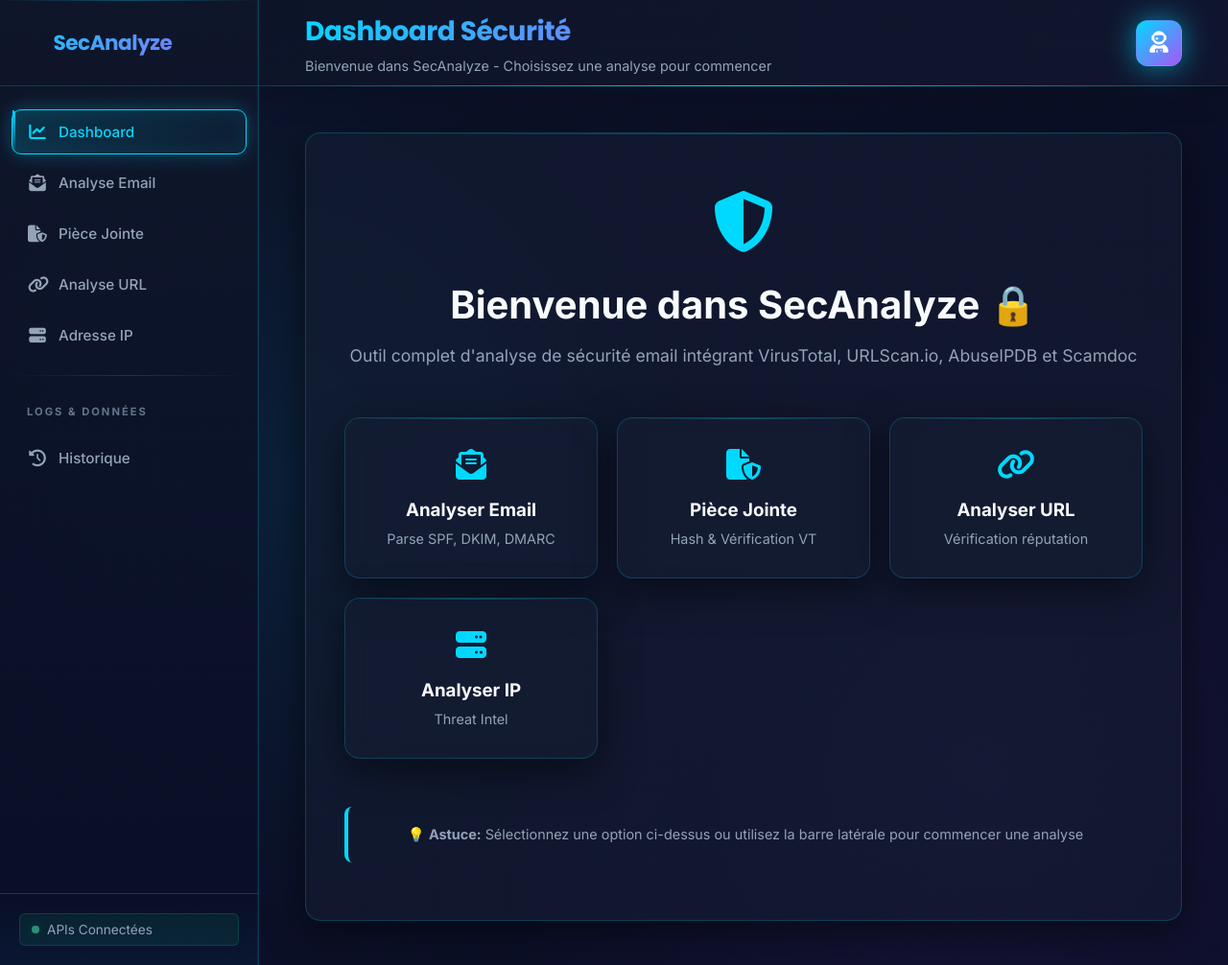
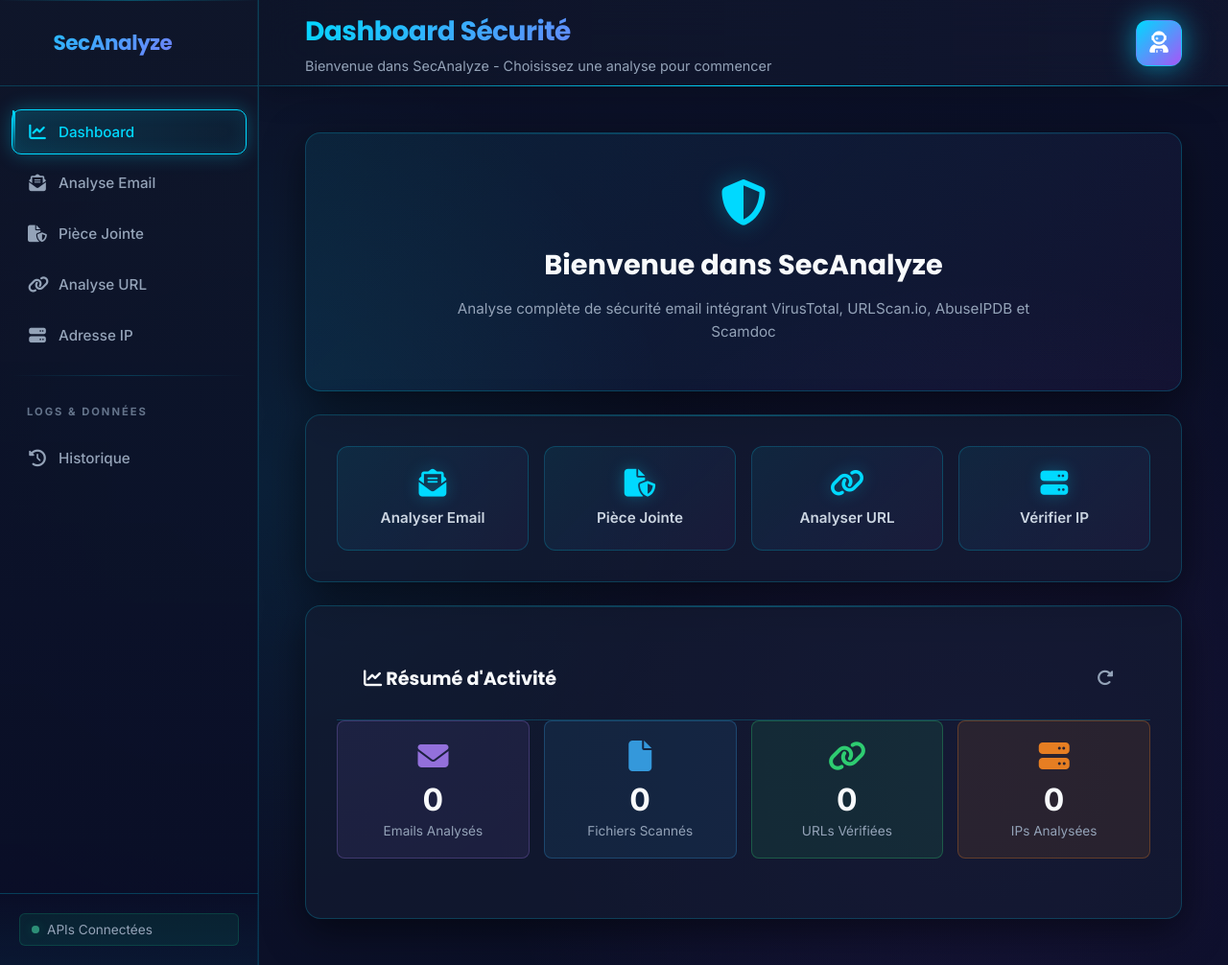
Before and after one commit to aymadr/Mail-Analyzer, a Flask app: page / in a window 1280 px wide. Shown: the whole page at 96% size. Run offline with Flask 3, Linux system fonts and the light colour scheme; data that the repository does not hold is empty.

Commit message:
feat: Enhance dashboard and history sections with improved UI and quick access buttons

```diff
--- a/mail-security-tool/frontend/static/script.js
+++ b/mail-security-tool/frontend/static/script.js
@@ -9,7 +9,7 @@ const tabConfig = {
     attachment: { title: "Sandbox Pièce Jointe", desc: "Calcul de Hash (SHA256, MD5) & Vérification Virustotal" },
     url: { title: "Scanner d'URL", desc: "Vérification réputation VirusTotal, Scamdoc et empreinte URLScan" },
     ip: { title: "Threat Intel IP", desc: "Consultation croisée VirusTotal & AbuseIPDB" },
-    history: { title: "Historique & Logs", desc: "Archives des analyses enregistrées dans la DB locale" }
+    history: { title: "Historique des Analyses", desc: "Archives des analyses enregistrées dans la DB locale avec filtres" }
 };
 
 // Initialize app
@@ -917,41 +917,184 @@ function buildScamdocBox(result) {
 
 // Load Dashboard
 function loadDashboard() {
-    // Dashboard is static welcome screen, no API call needed
+    const dashboardSummary = document.getElementById('dashboardSummary');
+    if(!dashboardSummary) return;
+
+    dashboardSummary.innerHTML = `
+        <div class="loader-container">
+            <div class="spinner"></div>
+            <p style="color: var(--primary); font-family: var(--font-mono); font-size: 0.9rem;">[ CHARGEMENT DES STATISTIQUES... ]</p>
+        </div>
+    `;
+
+    fetch('/api/dashboard')
+        .then(res => res.json())
+        .then(data => {
+            const totals = data.totals || {emails: 0, attachments: 0, ips: 0, urls: 0};
+            const latestEmail = data.latest_email || {};
+
+            let html = `
+                <div style="display:grid; grid-template-columns:repeat(auto-fit, minmax(150px, 1fr)); gap:15px; margin-bottom:30px;">
+                    <div style="padding:20px; background:rgba(147, 112, 219, 0.1); border-radius:8px; border:1px solid rgba(147, 112, 219, 0.3); text-align:center;">
+                        <i class="fa-solid fa-envelope" style="font-size:2rem; color:#9370DB; margin-bottom:10px;"></i>
+                        <div style="font-size:2rem; font-weight:700; color:var(--text-primary);">${totals.emails}</div>
+                        <div style="font-size:0.85rem; color:var(--text-muted); margin-top:5px;">Emails Analysés</div>
+                    </div>
+
+                    <div style="padding:20px; background:rgba(52, 152, 219, 0.1); border-radius:8px; border:1px solid rgba(52, 152, 219, 0.3); text-align:center;">
+                        <i class="fa-solid fa-file" style="font-size:2rem; color:#3498DB; margin-bottom:10px;"></i>
+                        <div style="font-size:2rem; font-weight:700; color:var(--text-primary);">${totals.attachments}</div>
+                        <div style="font-size:0.85rem; color:var(--text-muted); margin-top:5px;">Fichiers Scannés</div>
+                    </div>
+
+                    <div style="padding:20px; background:rgba(46, 204, 113, 0.1); border-radius:8px; border:1px solid rgba(46, 204, 113, 0.3); text-align:center;">
+                        <i class="fa-solid fa-link" style="font-size:2rem; color:#2ECC71; margin-bottom:10px;"></i>
+                        <div style="font-size:2rem; font-weight:700; color:var(--text-primary);">${totals.urls}</div>
+                        <div style="font-size:0.85rem; color:var(--text-muted); margin-top:5px;">URLs Vérifiées</div>
+                    </div>
+
+                    <div style="padding:20px; background:rgba(230, 126, 34, 0.1); border-radius:8px; border:1px solid rgba(230, 126, 34, 0.3); text-align:center;">
+                        <i class="fa-solid fa-server" style="font-size:2rem; color:#E67E22; margin-bottom:10px;"></i>
+                        <div style="font-size:2rem; font-weight:700; color:var(--text-primary);">${totals.ips}</div>
+                        <div style="font-size:0.85rem; color:var(--text-muted); margin-top:5px;">IPs Analysées</div>
+                    </div>
+                </div>
+            `;
+
+            // Latest Email Info
+            if(latestEmail.sender || latestEmail.subject) {
+                html += `
+                    <div style="padding:15px; background:rgba(255,255,255,0.05); border-radius:8px; border-left:4px solid var(--primary); margin-bottom:15px;">
+                        <p style="font-size:0.85rem; color:var(--text-muted); margin:0 0 5px 0;">📧 Dernier Email</p>
+                        <p style="font-size:0.9rem; color:var(--text-primary); margin:0 0 3px 0; word-break:break-all;"><strong>${latestEmail.sender || 'N/A'}</strong></p>
+                        <p style="font-size:0.85rem; color:var(--text-muted); margin:0; word-break:break-all;">${latestEmail.subject || 'N/A'}</p>
+                        <p style="font-size:0.8rem; color:var(--text-muted); margin:5px 0 0 0;">${latestEmail.date || 'N/A'}</p>
+                    </div>
+                `;
+            }
+
+            dashboardSummary.innerHTML = html;
+        })
+        .catch(err => {
+            console.error('Dashboard load error:', err);
+            dashboardSummary.innerHTML = `
+                <div style="text-align:center; padding:40px; color:var(--danger);">
+                    <i class="fa-solid fa-triangle-exclamation" style="font-size:2rem; margin-bottom:10px;"></i>
+                    <p>Erreur lors du chargement du résumé</p>
+                </div>
+            `;
+        });
 }
 
 // Load History
 function loadHistory() {
-    const historyContainer = document.getElementById('dashboardSummary') || document.querySelector('.history-list');
-    if(!historyContainer) return;
+    const historyList = document.getElementById('historyList');
+    const filterValue = document.getElementById('historyFilter')?.value || '';
 
-    showLoader('dashboardSummary');
+    if(!historyList) return;
 
-    fetch('/api/history?limit=10')
+    historyList.innerHTML = `
+        <div class="loader-container">
+            <div class="spinner"></div>
+            <p style="color: var(--primary); font-family: var(--font-mono); font-size: 0.9rem;">[ CHARGEMENT DE L'HISTORIQUE... ]</p>
+        </div>
+    `;
+
+    fetch('/api/history?limit=50')
         .then(res => res.json())
         .then(data => {
             if(!data || data.length === 0) {
-                historyContainer.innerHTML = '<div style="text-align:center; padding:40px; color:var(--text-muted);">Pas d\'analyses yet</div>';
+                historyList.innerHTML = `
+                    <div style="text-align:center; padding:40px; color:var(--text-muted);">
+                        <i class="fa-solid fa-inbox" style="font-size:2rem; margin-bottom:10px; opacity:0.5;"></i>
+                        <p>Aucune analyse enregistrée</p>
+                        <p style="font-size:0.9rem;">Vos analyses apparaîtront ici</p>
+                    </div>
+                `;
+                return;
+            }
+
+            // Filter by type if selected
+            let filtered = data;
+            if(filterValue) {
+                filtered = data.filter(item => {
+                    const itemType = (item.analysis_type || item.type || '').toLowerCase();
+                    // Check if attachment/file types match
+                    if(filterValue === 'attachment' && (itemType.includes('attachment') || itemType.includes('file'))) return true;
+                    return itemType.includes(filterValue.toLowerCase());
+                });
+            }
+
+            if(filtered.length === 0) {
+                historyList.innerHTML = `
+                    <div style="text-align:center; padding:40px; color:var(--text-muted);">
+                        <p>Aucune analyse trouvée pour ce filtre</p>
+                    </div>
+                `;
                 return;
             }
 
             let html = '';
-            data.forEach(item => {
+
+            filtered.forEach(item => {
+                const analysisType = (item.analysis_type || item.type || 'unknown').toLowerCase();
+                const target = item.target || item.title || item.email || item.ip || item.url || item.file_hash || 'N/A';
+                const detail = item.detail || item.subject || item.hash_type || '';
+                const verdict = item.verdict || (item.data && item.data.verdict) || 'N/A';
+                const timestamp = item.timestamp || item.date || 'N/A';
+
+                let icon = 'circle';
+                let typeLabel = 'Analyse';
+                if(analysisType.includes('email')) {
+                    icon = 'envelope';
+                    typeLabel = '📧 Email';
+                } else if(analysisType.includes('attachment') || analysisType.includes('file')) {
+                    icon = 'file';
+                    typeLabel = '📁 Fichier';
+                } else if(analysisType.includes('url')) {
+                    icon = 'link';
+                    typeLabel = '🔗 URL';
+                } else if(analysisType.includes('ip')) {
+                    icon = 'server';
+                    typeLabel = '🖥️ IP';
+                }
+
+                let badgeClass = 'badge-neutral';
+                if(verdict && verdict.toUpperCase() === 'MALICIOUS') badgeClass = 'badge-danger';
+                else if(verdict && verdict.toUpperCase() === 'SUSPICIOUS') badgeClass = 'badge-warning';
+                else if(verdict && verdict.toUpperCase() === 'CLEAN') badgeClass = 'badge-success';
+
+                // Build display text
+                let displayText = target;
+                if(detail && detail !== 'URL' && detail !== 'IP' && detail !== 'Email') {
+                    displayText = `${target} (${detail})`;
+                }
+
                 html += `
-                    <div class="history-item" style="padding:15px; border-bottom:1px solid rgba(255,255,255,0.1);">
-                        <div style="display:flex; justify-content:space-between; align-items:center;">
-                            <div>
-                                <strong>${item.analysis_type || 'Analyse'}</strong>
-                                <p style="font-size:0.85rem; color:var(--text-muted);">${item.timestamp || 'N/A'}</p>
+                    <div style="padding:15px; border-bottom:1px solid rgba(255,255,255,0.1); display:flex; justify-content:space-between; align-items:center;">
+                        <div style="flex:1;">
+                            <div style="display:flex; align-items:center; gap:10px; margin-bottom:8px;">
+                                <strong>${typeLabel}</strong>
                             </div>
-                            <span class="badge badge-neutral">${item.status || 'Complété'}</span>
+                            <p style="font-size:0.85rem; color:var(--text-muted); margin:0 0 5px 0; word-break:break-all; font-family:var(--font-mono);">${displayText}</p>
+                            <p style="font-size:0.8rem; color:var(--text-muted); margin:0; opacity:0.7;">${timestamp}</p>
                         </div>
+                        <span class="badge ${badgeClass}" style="white-space:nowrap; margin-left:15px; font-size:0.85rem;">
+                            ${verdict.toUpperCase()}
+                        </span>
                     </div>
                 `;
             });
-            historyContainer.innerHTML = html;
+
+            historyList.innerHTML = html;
         })
         .catch(err => {
-            historyContainer.innerHTML = '<div style="color:var(--danger);">Erreur lors du chargement de l\'historique</div>';
+            console.error('History load error:', err);
+            historyList.innerHTML = `
+                <div style="text-align:center; padding:40px; color:var(--danger);">
+                    <i class="fa-solid fa-triangle-exclamation" style="font-size:2rem; margin-bottom:10px;"></i>
+                    <p>Erreur lors du chargement de l'historique</p>
+                </div>
+            `;
         });
 }
--- a/mail-security-tool/frontend/static/style.css
+++ b/mail-security-tool/frontend/static/style.css
@@ -894,6 +894,55 @@ body {
     border-color: var(--border-light);
 }
 
+/* Quick Access Buttons */
+.quick-access-btn {
+    display: flex;
+    flex-direction: column;
+    align-items: center;
+    justify-content: center;
+    gap: 12px;
+    padding: 24px 20px;
+    background: linear-gradient(135deg, rgba(0, 217, 255, 0.08) 0%, rgba(168, 85, 247, 0.05) 100%);
+    border: 1.5px solid var(--border-neon);
+    border-radius: 12px;
+    cursor: pointer;
+    transition: var(--transition);
+    position: relative;
+    overflow: hidden;
+    font-weight: 600;
+    color: var(--text-secondary);
+    font-size: 0.95rem;
+}
+
+.quick-access-btn::before {
+    content: '';
+    position: absolute;
+    inset: 0;
+    background: radial-gradient(circle at center, rgba(0, 217, 255, 0.2), transparent);
+    opacity: 0;
+    transition: opacity 0.3s ease;
+}
+
+.quick-access-btn:hover {
+    border-color: var(--primary);
+    background: linear-gradient(135deg, rgba(0, 217, 255, 0.15) 0%, rgba(168, 85, 247, 0.1) 100%);
+    color: var(--primary);
+    transform: translateY(-3px);
+    box-shadow: var(--shadow-neon);
+}
+
+.quick-access-btn i {
+    font-size: 1.8rem;
+    color: var(--primary);
+    filter: drop-shadow(0 0 8px var(--primary-glow));
+    transition: var(--transition-fast);
+}
+
+.quick-access-btn:hover i {
+    transform: scale(1.1);
+    filter: drop-shadow(0 0 12px var(--primary-glow-intense));
+}
+
 /* VT Stats */
 .vt-stats-row {
     display: flex;
--- a/mail-security-tool/frontend/templates/index.html
+++ b/mail-security-tool/frontend/templates/index.html
@@ -77,42 +77,49 @@
 
                 <!-- Tab: DASHBOARD -->
                 <section id="dashboard" class="view-panel active fade-in">
-                    <div class="card glass-card" style="text-align:center; padding:60px 40px;">
-                        <div style="margin-bottom:30px;">
-                            <i class="fa-solid fa-shield-halved" style="font-size:4rem; color:var(--primary);"></i>
-                        </div>
-                        <h1 style="font-size:2.5rem; margin-bottom:15px; color:var(--text-primary);">Bienvenue dans SecAnalyze 🔒</h1>
-                        <p style="font-size:1.1rem; color:var(--text-muted); margin-bottom:30px; line-height:1.6;">
-                            Outil complet d'analyse de sécurité email intégrant VirusTotal, URLScan.io, AbuseIPDB et Scamdoc
+                    <!-- Welcome Section -->
+                    <div class="card glass-card" style="background:linear-gradient(135deg, rgba(0, 217, 255, 0.08) 0%, rgba(168, 85, 247, 0.05) 100%); margin-bottom:24px; text-align:center; padding:48px 40px;">
+                        <i class="fa-solid fa-shield-halved" style="font-size:3rem; color:var(--primary); margin-bottom:20px; filter:drop-shadow(0 0 12px var(--primary-glow));"></i>
+                        <h2 style="font-size:1.8rem; margin-bottom:12px; color:var(--text-primary); font-family:var(--font-heading); font-weight:700;">Bienvenue dans SecAnalyze</h2>
+                        <p style="font-size:0.95rem; color:var(--text-muted); line-height:1.6; max-width:600px; margin:0 auto;">
+                            Analyse complète de sécurité email intégrant VirusTotal, URLScan.io, AbuseIPDB et Scamdoc
                         </p>
+                    </div>
 
-                        <div style="display:grid; grid-template-columns:repeat(auto-fit, minmax(200px, 1fr)); gap:20px; margin-top:50px;">
-                            <div class="card glass-card" onclick="switchTab('email')" style="cursor:pointer; transition:all 0.3s;">
-                                <i class="fa-solid fa-envelope-open-text" style="font-size:2rem; color:var(--primary); margin-bottom:10px;"></i>
-                                <h3 style="margin:10px 0; color:var(--text-primary);">Analyser Email</h3>
-                                <p style="font-size:0.9rem; color:var(--text-muted);">Parse SPF, DKIM, DMARC</p>
+                    <!-- Quick Access Section -->
+                    <div class="card glass-card" style="margin-bottom:24px;">
+                        <div style="display:grid; grid-template-columns:repeat(auto-fit, minmax(180px, 1fr)); gap:16px;">
+                            <div class="quick-access-btn" onclick="switchTab('email')">
+                                <i class="fa-solid fa-envelope-open-text"></i>
+                                <span>Analyser Email</span>
                             </div>
-                            <div class="card glass-card" onclick="switchTab('attachment')" style="cursor:pointer; transition:all 0.3s;">
-                                <i class="fa-solid fa-file-shield" style="font-size:2rem; color:var(--primary); margin-bottom:10px;"></i>
-                                <h3 style="margin:10px 0; color:var(--text-primary);">Pièce Jointe</h3>
-                                <p style="font-size:0.9rem; color:var(--text-muted);">Hash & Vérification VT</p>
+                            <div class="quick-access-btn" onclick="switchTab('attachment')">
+                                <i class="fa-solid fa-file-shield"></i>
+                                <span>Pièce Jointe</span>
                             </div>
-                            <div class="card glass-card" onclick="switchTab('url')" style="cursor:pointer; transition:all 0.3s;">
-                                <i class="fa-solid fa-link" style="font-size:2rem; color:var(--primary); margin-bottom:10px;"></i>
-                                <h3 style="margin:10px 0; color:var(--text-primary);">Analyser URL</h3>
-                                <p style="font-size:0.9rem; color:var(--text-muted);">Vérification réputation</p>
+                            <div class="quick-access-btn" onclick="switchTab('url')">
+                                <i class="fa-solid fa-link"></i>
+                                <span>Analyser URL</span>
                             </div>
-                            <div class="card glass-card" onclick="switchTab('ip')" style="cursor:pointer; transition:all 0.3s;">
-                                <i class="fa-solid fa-server" style="font-size:2rem; color:var(--primary); margin-bottom:10px;"></i>
-                                <h3 style="margin:10px 0; color:var(--text-primary);">Analyser IP</h3>
-                                <p style="font-size:0.9rem; color:var(--text-muted);">Threat Intel</p>
+                            <div class="quick-access-btn" onclick="switchTab('ip')">
+                                <i class="fa-solid fa-server"></i>
+                                <span>Vérifier IP</span>
                             </div>
                         </div>
+                    </div>
 
-                        <div style="margin-top:50px; padding:20px; background:rgba(var(--primary-rgb), 0.1); border-radius:8px; border-left:4px solid var(--primary);">
-                            <p style="font-size:0.9rem; color:var(--text-muted);">
-                                💡 <strong>Astuce:</strong> Sélectionnez une option ci-dessus ou utilisez la barre latérale pour commencer une analyse
-                            </p>
+                    <!-- Statistics Section -->
+                    <div class="card glass-card">
+                        <div class="history-header">
+                            <h3><i class="fa-solid fa-chart-line"></i> Résumé d'Activité</h3>
+                            <button class="btn btn-icon" onclick="loadDashboard()"><i class="fa-solid fa-rotate-right"></i></button>
+                        </div>
+                        <div id="dashboardSummary" class="dashboard-content">
+                            <div style="text-align:center; padding:40px; color:var(--text-muted);">
+                                <i class="fa-solid fa-inbox" style="font-size:2rem; margin-bottom:10px; opacity:0.5;"></i>
+                                <p>Aucune analyse pour le moment</p>
+                                <p style="font-size:0.9rem;">Vos analyses apparaîtront ici</p>
+                            </div>
                         </div>
                     </div>
                 </section>
@@ -207,8 +214,17 @@
                 <section id="history" class="view-panel hidden">
                     <div class="card glass-card p-0">
                         <div class="history-header">
-                            <h3><i class="fa-solid fa-book-journal-whills"></i> Dernières analyses</h2>
-                            <button class="btn btn-icon" onclick="loadHistory()"><i class="fa-solid fa-rotate-right"></i></button>
+                            <h3><i class="fa-solid fa-clock-rotate-left"></i> Historique des Analyses</h3>
+                            <div style="display:flex; gap:10px;">
+                                <select id="historyFilter" onchange="loadHistory()" style="padding:8px 12px; background:rgba(255,255,255,0.05); color:var(--text-primary); border:1px solid rgba(255,255,255,0.2); border-radius:4px; cursor:pointer; font-size:0.9rem;">
+                                    <option value="">Tous les types</option>
+                                    <option value="email">📧 Emails</option>
+                                    <option value="attachment">📁 Fichiers</option>
+                                    <option value="url">🔗 URLs</option>
+                                    <option value="ip">🖥️ IPs</option>
+                                </select>
+                                <button class="btn btn-icon" onclick="loadHistory()"><i class="fa-solid fa-rotate-right"></i></button>
+                            </div>
                         </div>
                         <div id="historyList" class="history-list"></div>
                     </div>
```
